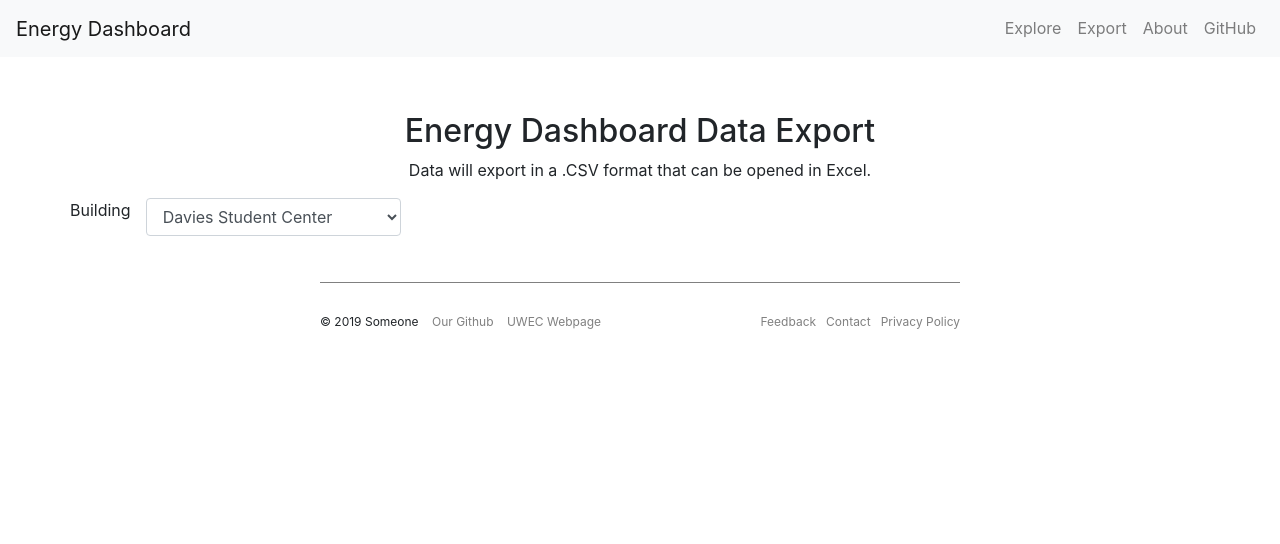
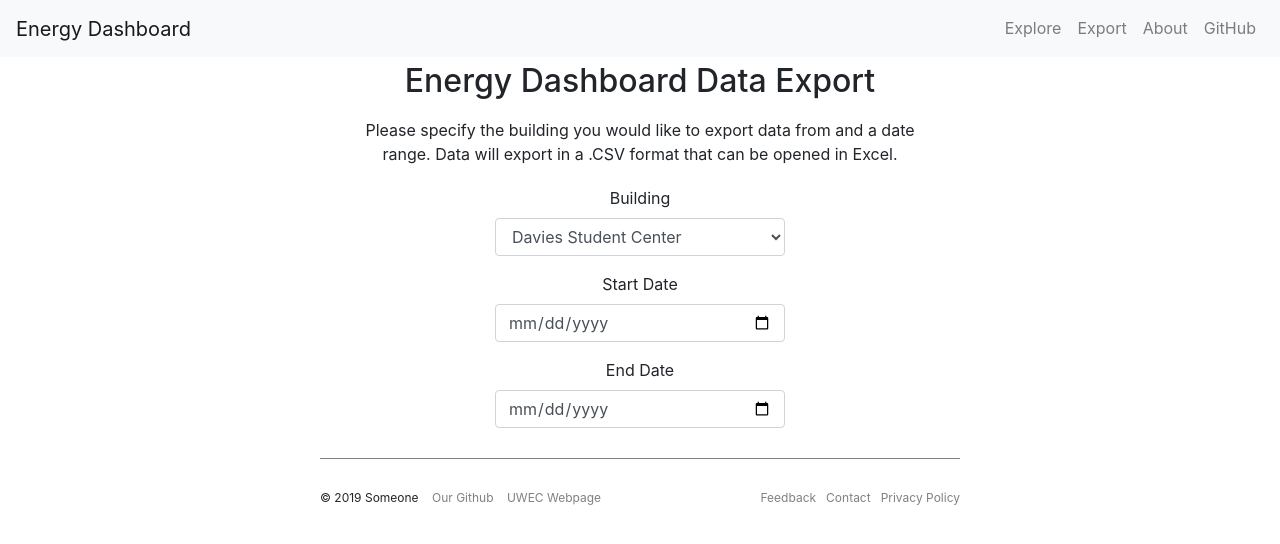
Before and after one commit to uwec-innovation-labs/energy-dashboard-frontend, a React (Create React App) app in the folder frontend/: page /export in a window 1280 px wide. Shown: the top 544 px of the page. Built offline with nearby package versions, Linux system fonts and the light colour scheme.

Commit message:
Basic form with building, start date, and end date.

```diff
--- a/frontend/package.json
+++ b/frontend/package.json
@@ -9,6 +9,7 @@
         "react": "^16.8.3",
         "react-datepicker": "^2.1.0",
         "react-dom": "^16.8.3",
+        "react-icons-kit": "^1.2.1",
         "react-router-dom": "^4.3.1",
         "react-scripts": "2.1.5",
         "reactstrap": "^7.1.0"
--- a/frontend/src/components/Export.js
+++ b/frontend/src/components/Export.js
@@ -4,6 +4,8 @@ import FooterBar from './FooterBar'
 import AppNav from './AppNav'
 import DatePicker from "react-datepicker";
 import "react-datepicker/dist/react-datepicker.css";
+import { Icon } from 'react-icons-kit'
+import {exportIcon} from 'react-icons-kit/entypo/exportIcon'
 import {
   Container,
   Button,
@@ -18,18 +20,17 @@ import {
 class Export extends Component {
   render() {
     return (
-      <div>
+      <div class="export">
         <AppNav />
-          <div className="container">
+          <Form>
               <h2>
                 Energy Dashboard Data Export
               </h2>
               <p>
-                Data will export in a .CSV format that can be opened in Excel.
+                Please specify the building you would like to export data from and
+                a date range. Data will export in a .CSV format that can be opened in Excel.
               </p>
-            <Form>
-              <Row>
-                <Label htmlFor="frmNameA">Building</Label>
+                <Label htmlFor="building">Building</Label>
                   <Col md={3}>
                     <FormGroup>
                       <Input
@@ -41,10 +42,27 @@ class Export extends Component {
                           <option value="McIntyre Library">McIntyre Library</option>
                       </Input>
                     </FormGroup>
+                    <FormGroup>
+                      <Label htmlFor="startDate"> Start Date </Label>
+                        <Input
+                          type="date"
+                          name="startDate"
+                          placeholder="01/01/2019"
+                        />
+                    </FormGroup>
+                    <FormGroup>
+                      <Label htmlFor="endDate"> End Date </Label>
+                        <Input
+                          type="date"
+                          name="endDate"
+                          placeholder="01/01/2019"
+                        />
+                    </FormGroup>
+
+
                   </Col>
-                </Row>
               </Form>
-            </div>
+
             <center>
               <FooterBar />
             </center>
--- a/frontend/src/styles/App.css
+++ b/frontend/src/styles/App.css
@@ -7,12 +7,27 @@
   color: white;
 }
 
+.export {
+  margin: 0 auto;
+  text-align: center;
+}
+
 .container  {
   padding-top: 50px;
   text-align: center;
   margin: 0 auto;
   width: 100%;
+}
 
+.col-md-3 {
+  margin: 0 auto;
+}
+
+p {
+  margin: 0 auto;
+  max-width: 600px;
+  padding-top: 10px;
+  padding-bottom: 20px;
 }
 .navbar {
   margin-bottom: 5px;
```
Also changed, not shown: 1 other file (tests, documents, lock files or other folders).
